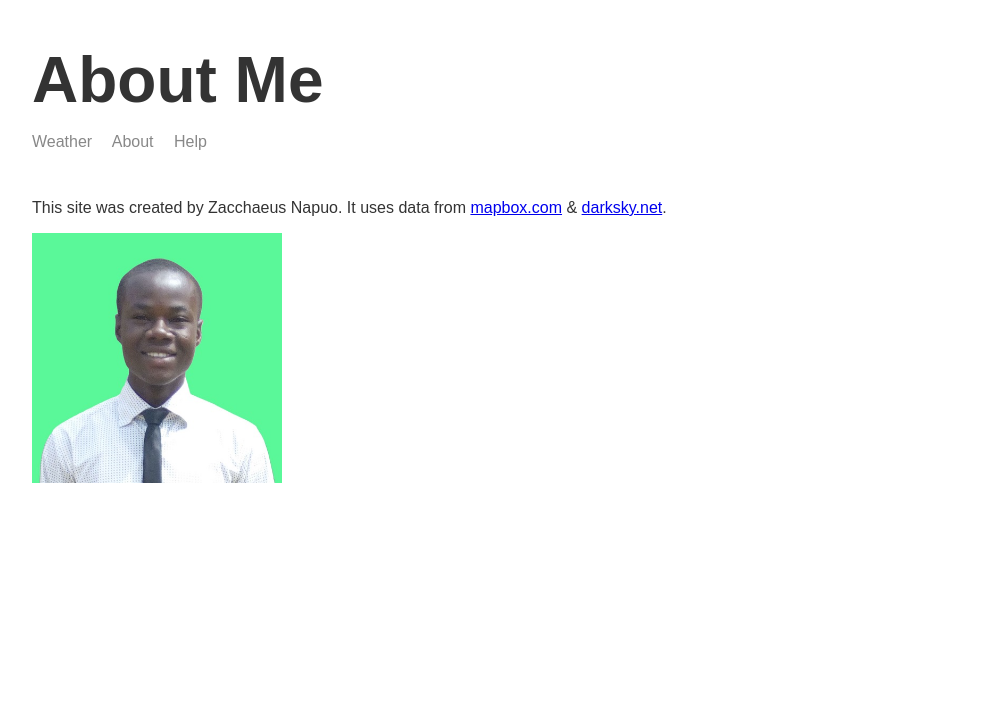
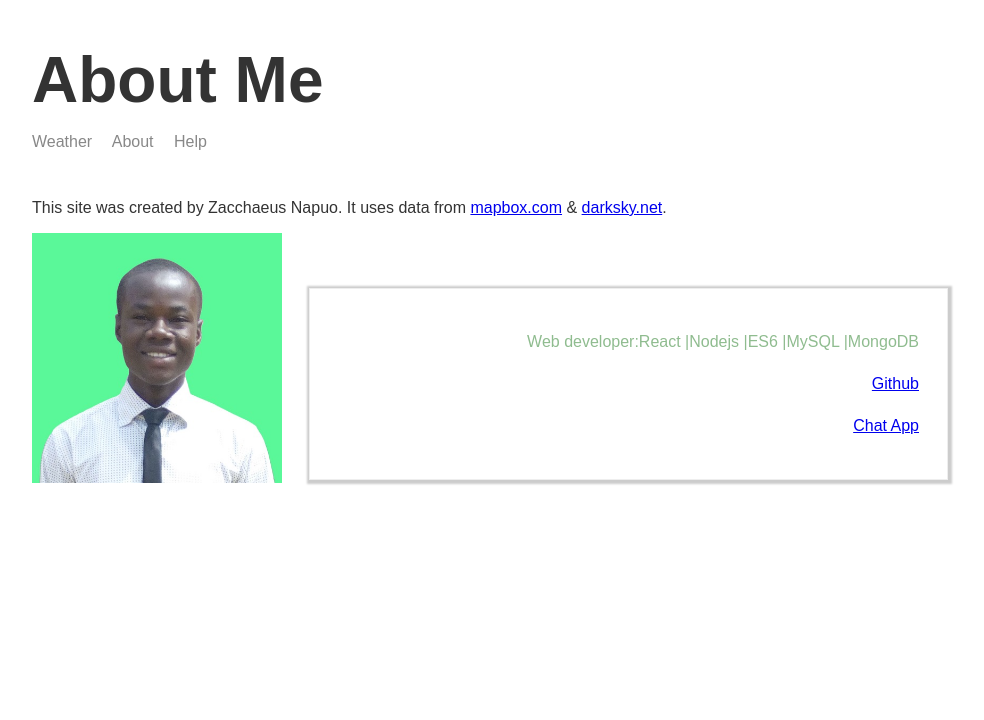
Before and after one commit to ZacchNaa/node-weather-website, a Node server app: page /about in a window 1280 px wide. Shown: the top 720 px of the page, without its empty margins (283-1267 px from the left). Run offline with Node 20, Linux system fonts and the light colour scheme; some libraries are stand-ins or nearby versions.

Commit message:
Additional info

```diff
--- a/public/css/styles.css
+++ b/public/css/styles.css
@@ -13,7 +13,30 @@ body {
 .main-content {
   flex-grow: 1; /*the main content should take up the remaining space*/
 }
-
+#card-of-links {
+  position: absolute;
+  top: 17em;
+  left: 37em;
+  width: 605px;
+  margin: 16px auto;
+  border: 1px solid, #eeeeee;
+  box-shadow: 1px 1px 2px 3px #ccc;
+  padding: 16px;
+  text-align: center;
+}
+#web-developer {
+  text-align: end;
+  margin: 0;
+  padding: 12px;
+  color: darkseagreen;
+}
+#card-of-links ul li {
+  list-style-type: none;
+  text-decoration: none;
+  text-align: end;
+  margin: 0;
+  padding: 12px;
+}
 footer {
   color: #888888;
   border-top: 1px solid #eeeeee;
--- a/src/app.js
+++ b/src/app.js
@@ -38,8 +38,8 @@ app.get("/about", (req, res) => {
 
 app.get("/help", (req, res) => {
   res.render("help", {
-    title: "Help is here!",
-    message: "Help is always available for you here",
+    title: "Get in touch!",
+    message: "Github account",
     name: "Zacchaeus Napuo"
   });
 });
--- a/templates/views/about.hbs
+++ b/templates/views/about.hbs
@@ -17,7 +17,17 @@
                 target="_blank">mapbox.com</a> & <a href="https://darksky.net/forecast/40.7127,-74.0059/us12/en"
                 target="_blank">darksky.net</a>. </p>
         <img class="portrait" src="/img/Zacchaeus_Napuo.png" alt="My Picture" />
+        <div id="card-of-links">
+            <ul>
+                <p id="web-developer">
+                    Web developer:React |Nodejs |ES6 |MySQL |MongoDB
 
+                </p>
+                <li><a href="https://github.com/ZacchNaa/" target="_blank" rel="noopener noreferrer">Github</a></li>
+                <li><a href="https://napuo-node-chat-app.herokuapp.com/" target="_blank" rel="noopener noreferrer">Chat
+                        App</a></li>
+            </ul>
+        </div>
     </div>
 
     {{>footer}}
--- a/templates/views/help.hbs
+++ b/templates/views/help.hbs
@@ -12,7 +12,7 @@
 <body>
     <div class="main-content">
         {{>header}}
-        <p>{{message}}</p>
+        <p><a href="https://github.com/ZacchNaa/" target="_blank" rel="noopener noreferrer">{{message}}</a></p>
 
     </div>
 
```
